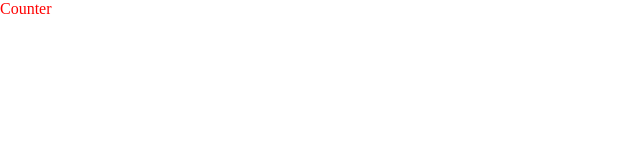
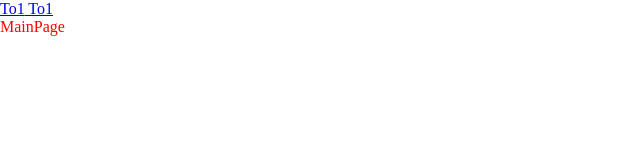
Before and after one commit to Mrfroxi/TestWebPack, a React app: page / in a window 1280 px wide. Shown: the top 160 px of the page, without its empty margins (0-640 px from the left). Built offline with nearby package versions, Linux system fonts and the light colour scheme.

Commit message:
feat:setup devServer for historyApiFallback

```diff
--- a/package.json
+++ b/package.json
@@ -15,6 +15,7 @@
     "@types/node": "^17.0.21",
     "@types/react": "^17.0.39",
     "@types/react-dom": "^17.0.11",
+    "@types/react-router-dom": "^5.3.3",
     "@types/webpack": "^5.28.0",
     "@types/webpack-dev-server": "^4.7.2",
     "css-loader": "^6.6.0",
@@ -32,6 +33,7 @@
   },
   "dependencies": {
     "react": "^17.0.2",
-    "react-dom": "^17.0.2"
+    "react-dom": "^17.0.2",
+    "react-router-dom": "^6.2.1"
   }
 }
--- a/src/App.tsx
+++ b/src/App.tsx
@@ -1,11 +1,20 @@
-import Counter from './components/Counter'
+import { Route, Routes } from 'react-router-dom'
 import './index.scss'
+import MainPage from './pages/MainPage/MainPage'
+import AboutPage from './pages/AboutPage/AboutPage'
+import { Link } from 'react-router-dom'
 
 
 const App = () => {
   return (
     <div className='app'>
-        <Counter/>
+       <Link to={'/'}> To1</Link>
+        <Link to={'/about'}> To1</Link>
+        <Routes>
+          <Route  path={'/'} element={<MainPage/>}/>
+          <Route  path={'/about'} element={<AboutPage/>}>
+          </Route>
+        </Routes>
     </div>
   )
 }
--- a/src/components/Counter.tsx
+++ /dev/null
@@ -1,9 +0,0 @@
-import classes from './style.module.scss'
-
-const Counter = () => {
-  return (
-    <div className={classes.hello}>Counter</div>
-  )
-}
-
-export default Counter
--- a/src/components/style.module.scss
+++ /dev/null
@@ -1,3 +0,0 @@
-.hello{
-    color:red
-}
--- a/src/index.tsx
+++ b/src/index.tsx
@@ -1,9 +1,12 @@
 import { render } from "react-dom";
 import classes from './style.scss'
 import App from "./App";
+import { BrowserRouter } from "react-router-dom";
 
 
 render(
-   <App/>,
+    <BrowserRouter>
+        <App/>
+    </BrowserRouter>,
     document.getElementById('root')
 )
--- /dev/null
+++ b/src/pages/AboutPage/AboutPage.tsx
@@ -0,0 +1,9 @@
+import React from 'react'
+
+const AboutPage = () => {
+  return (
+    <div>AboutPage</div>
+  )
+}
+
+export default AboutPage
--- /dev/null
+++ b/src/pages/MainPage/MainPage.tsx
@@ -0,0 +1,12 @@
+import React from 'react'
+import { Link } from 'react-router-dom'
+
+const MainPage = () => {
+  return (
+      <div>
+       MainPage
+      </div>
+  )
+}
+
+export default MainPage
```
Also changed, not shown: 2 other files (tests, documents, lock files or other folders).
